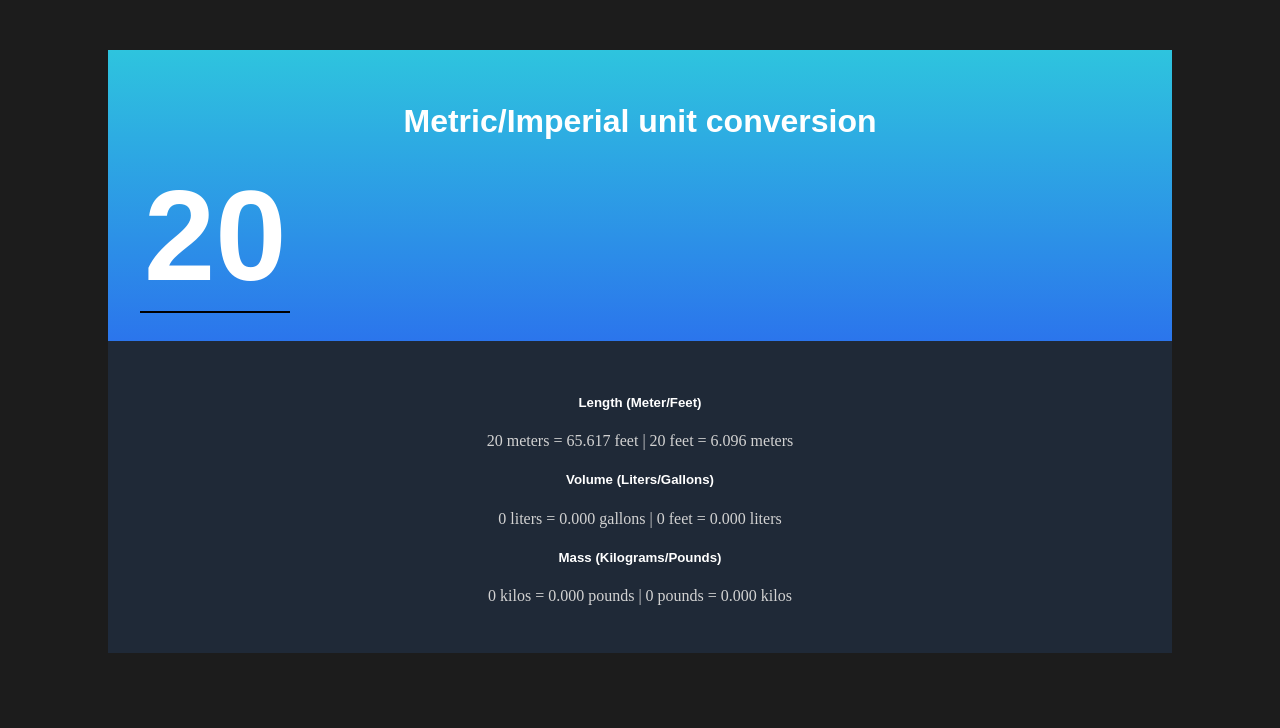
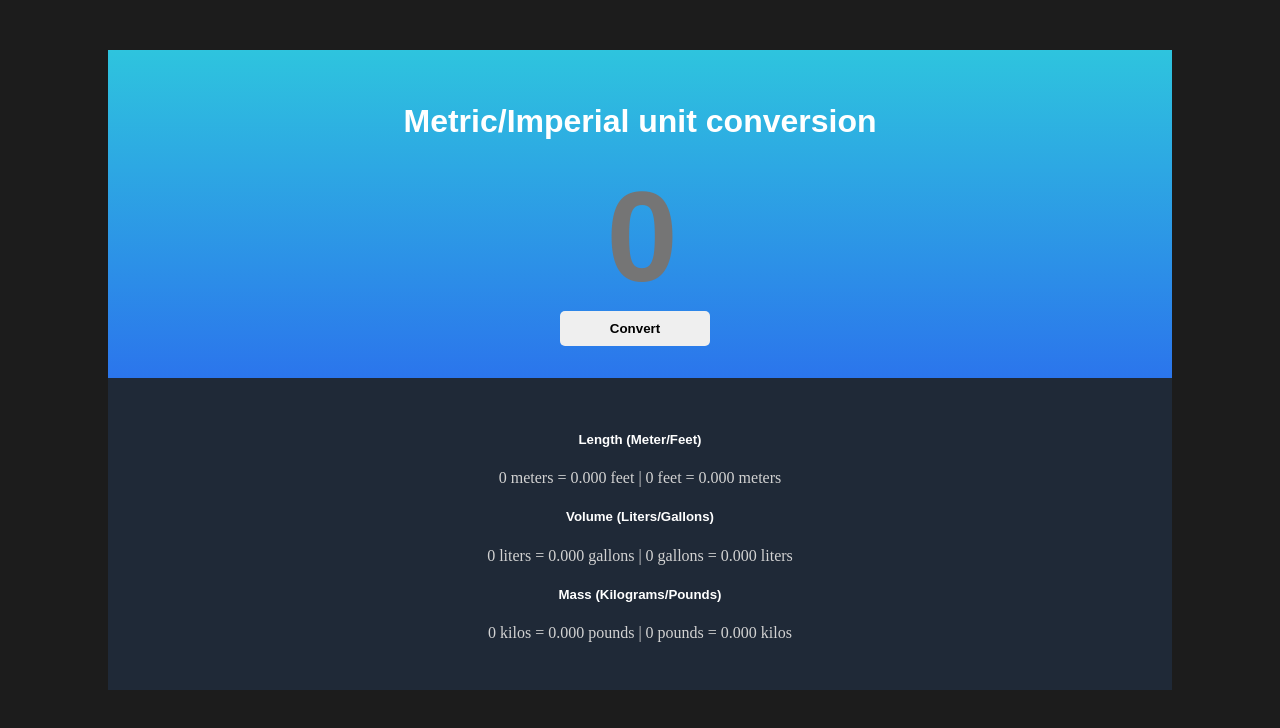
Before and after one commit to MeixieM/Learning-JavaScript, a plain HTML site: page Unit-Converter-App/index.html in a window 1280 px wide. Drawn offline with Linux system fonts and the light colour scheme.

Commit message:
finish the app

```diff
--- a/Unit-Converter-App/index.html
+++ b/Unit-Converter-App/index.html
@@ -12,7 +12,9 @@
             <h1 class="title">
                 Metric/Imperial unit conversion
             </h1>
-            <span id="num-enter">0</span>
+            <!-- <h2 id="num-enter">0</h2> -->
+            <input id="num-enter" placeholder="0">
+            <button id="myButton">Convert</button>
         </div>
 
         <div class="bottom-box">
@@ -20,7 +22,7 @@
             <p id="conversion1">0 meters = 0.000 feet | 0 feet = 0.000 meters</p>
 
             <h5>Volume (Liters/Gallons)</h5>
-            <p id="conversion2">0 liters = 0.000 gallons | 0 feet = 0.000 liters</p>
+            <p id="conversion2">0 liters = 0.000 gallons | 0 gallons = 0.000 liters</p>
 
             <h5>Mass (Kilograms/Pounds)</h6>
                 <p id="conversion3">0 kilos = 0.000 pounds | 0 pounds = 0.000 kilos</p>
--- a/Unit-Converter-App/index.js
+++ b/Unit-Converter-App/index.js
@@ -1,14 +1,22 @@
-let num1 = 20
-document.getElementById("num-enter").textContent = num1
+
 
 let conversionInput1 = document.getElementById("conversion1")
+let conversionInput2 = document.getElementById("conversion2")
+let conversionInput3 = document.getElementById("conversion3")
+
+document.getElementById("myButton").onclick = function () {
+    var inputNum = document.getElementById("num-enter").value;
+
+        let meter = inputNum * 3.28084
+        let feet = inputNum * 0.3048
+        conversionInput1.textContent = inputNum + " meters = "+ meter.toFixed(3) +  " feet | " + inputNum + " feet = "+  feet.toFixed(3) +" meters"
+
+        let liters = inputNum * 3.785411784
+        let gallons = inputNum * 0.2641720524
+        conversionInput2.textContent = inputNum + " liters = "+ gallons.toFixed(3) +  " gallons | " + inputNum + " gallons = "+  liters.toFixed(3) +" liters"
 
 
-function length() {
-    let meter = num1 * 3.28084
-    let feet = num1 * 0.3048
-    conversionInput1.textContent = num1 + " meters = "+ meter.toFixed(3) +  " feet | " + num1 + " feet = "+  feet +" meters"
+        let pounds = inputNum * 0.45359237
+        let kilos = inputNum / 0.45359237
+        conversionInput3.textContent = inputNum + " kilos = "+ kilos.toFixed(3) +  " pounds | " + inputNum + " pounds = "+  pounds.toFixed(3) +" kilos"
 }
-
-
-length()
--- a/Unit-Converter-App/style.css
+++ b/Unit-Converter-App/style.css
@@ -6,19 +6,12 @@ body {
 }
 
 .title,
-#num-enter,
 h5 {
     color: white;
     font-family: Arial, Helvetica, sans-serif;
     text-align: center;
 }
 
-span {
-    border-bottom: 2px solid black;
-    padding: 4px;
-    font-size: 8em;
-    color: white;
-}
 
 p {
     text-align: center;
@@ -26,9 +19,19 @@ p {
 }
 
 #num-enter {
-    margin: auto;
     font-size: 8em;
     font-weight: bold;
+    color: black;
+    font-family: Arial, Helvetica, sans-serif;
+    text-align: center;
+    margin: 0;
+}
+input {
+   width: 100%;
+   background: transparent;
+   margin: 0 auto;
+   border: none;
+
 }
 
 .top-box {
@@ -45,3 +48,14 @@ p {
     background: #1F2937;
 
 }
+
+button {
+    border: none;
+    padding-top: 10px;
+    padding-bottom: 10px;
+    color: black;
+    font-weight: bold;
+    width: 150px;
+    border-radius: 5px;
+    margin: 0 420px;
+}
```
